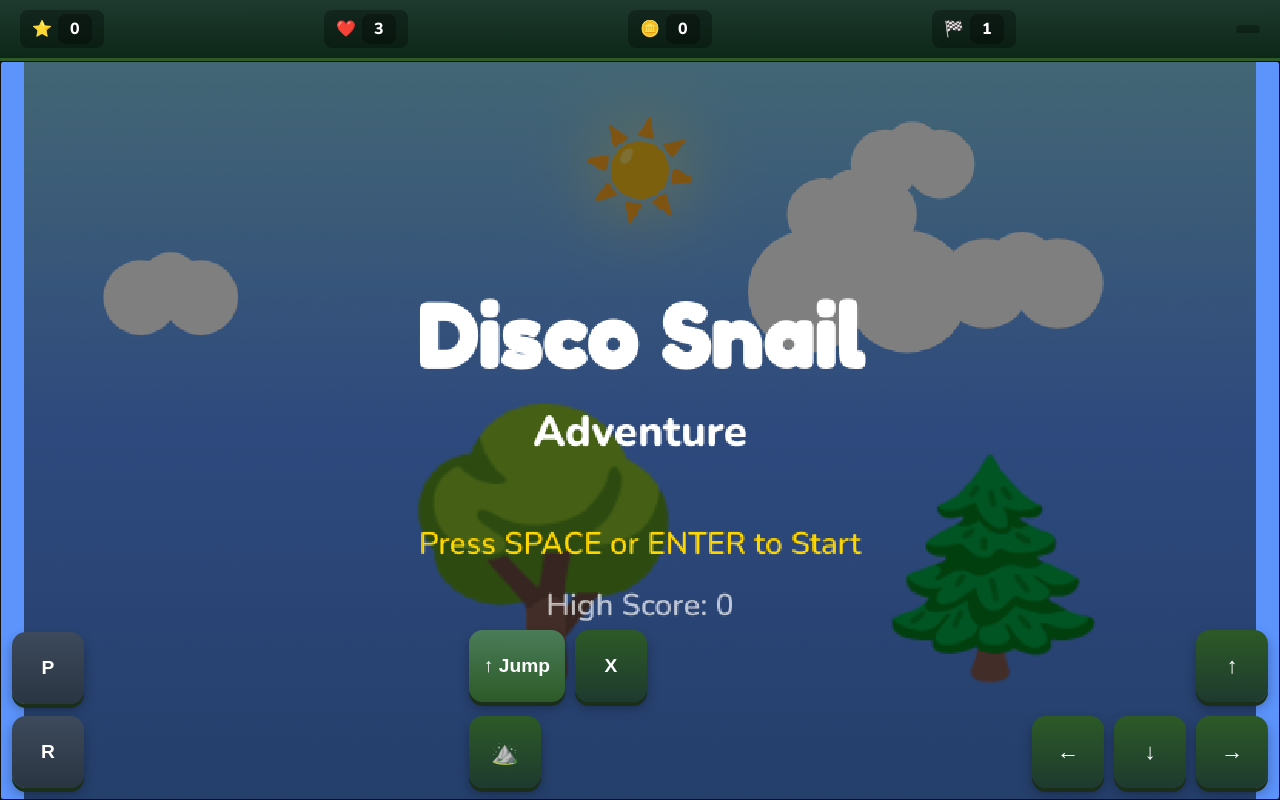
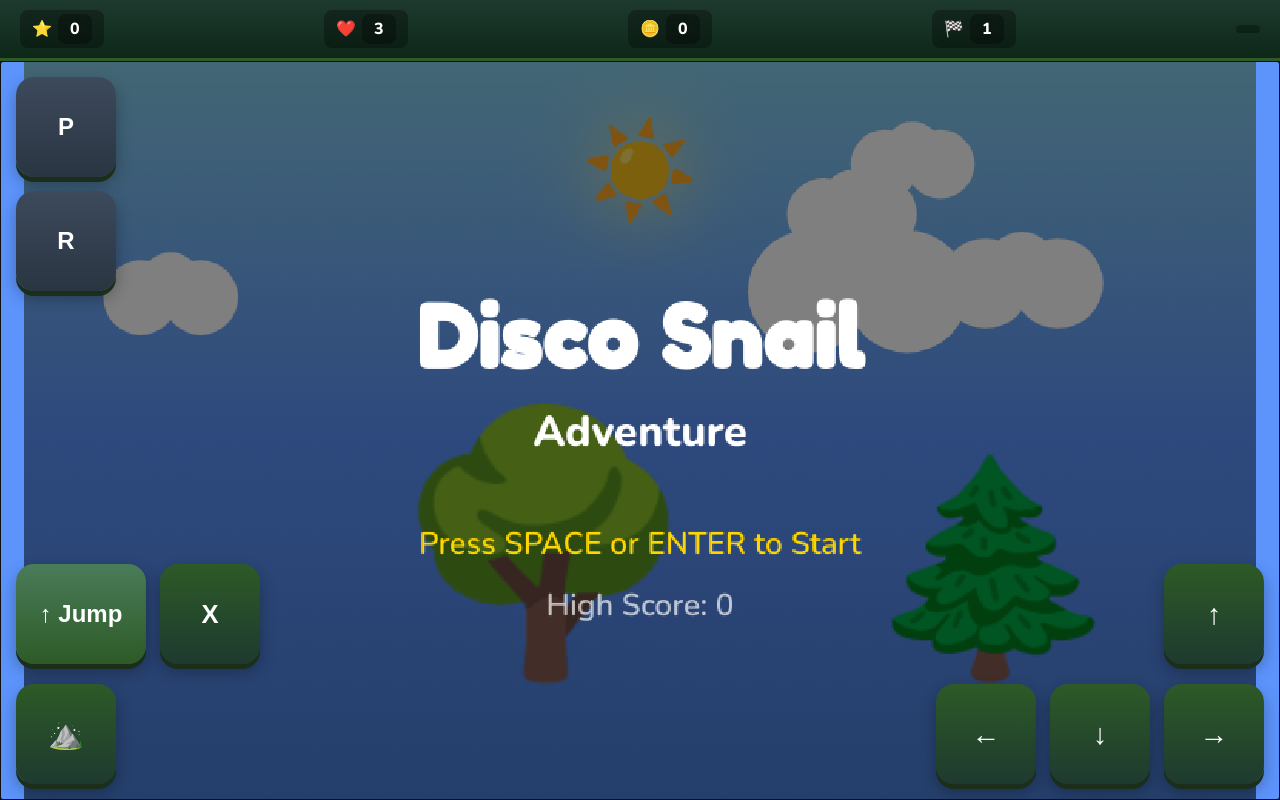
Before and after one commit to alexvsx360/Disco-Snail, a plain HTML site: page index.html in a window 1280 px wide. Drawn offline with nearby package versions, Linux system fonts and the light colour scheme.

Commit message:
bigger buttons

```diff
--- a/style.css
+++ b/style.css
@@ -151,46 +151,49 @@ h1 {
 #touchControls {
   display: none;
   position: absolute;
-  bottom: max(12px, env(safe-area-inset-bottom, 12px));
+  top: 0;
   left: 0;
   right: 0;
-  padding: 0 12px;
-  gap: 0;
+  bottom: 0;
+  pointer-events: none;
   touch-action: manipulation;
   user-select: none;
   -webkit-user-select: none;
-  pointer-events: none;
 }
 #touchControls .touch-settings,
 #touchControls .touch-left,
 #touchControls .touch-right {
   pointer-events: auto;
+  position: absolute;
 }
 @media (max-width: 900px), (hover: none) {
-  #touchControls {
-    display: flex;
-    flex-direction: row;
-    justify-content: space-between;
-    align-items: flex-end;
-    gap: 16px;
-  }
+  #touchControls { display: block; }
 }
+/* P ו-R – פינה שמאל למעלה */
 .touch-settings {
+  top: max(16px, env(safe-area-inset-top, 16px));
+  left: max(16px, env(safe-area-inset-left, 16px));
+  display: flex;
+  flex-direction: column;
+  gap: 14px;
+  align-items: flex-start;
+}
+/* קפיצה ו-X – פינה שמאל למטה */
+.touch-left {
+  bottom: max(16px, env(safe-area-inset-bottom, 16px));
+  left: max(16px, env(safe-area-inset-left, 16px));
   display: flex;
   flex-direction: column;
   gap: 12px;
   align-items: flex-start;
 }
-.touch-left {
+/* חצים – פינה ימין למטה */
+.touch-right {
+  bottom: max(16px, env(safe-area-inset-bottom, 16px));
+  right: max(16px, env(safe-area-inset-right, 16px));
   display: flex;
   flex-direction: column;
-  gap: 8px;
-  align-items: flex-start;
-}
-.touch-right {
-  display: flex;
-  flex-direction: column;
-  gap: 8px;
+  gap: 12px;
   align-items: flex-end;
 }
 .touch-row {
@@ -202,33 +205,33 @@ h1 {
 }
 .touch-row:last-child { margin-bottom: 0; }
 .touch-btn {
-  width: 88px;
-  height: 88px;
-  min-width: 88px;
+  width: 110px;
+  height: 110px;
+  min-width: 110px;
   border: none;
-  border-radius: 16px;
+  border-radius: 20px;
   background: linear-gradient(180deg, #2d5a27 0%, #1e3a2f 100%);
   color: #fff;
-  font-size: 1.8rem;
+  font-size: 2rem;
   font-weight: 800;
   cursor: pointer;
   display: flex;
   align-items: center;
   justify-content: center;
-  box-shadow: 0 6px 0 #1a2e1a, 0 8px 16px rgba(0,0,0,0.4);
+  box-shadow: 0 6px 0 #1a2e1a, 0 8px 20px rgba(0,0,0,0.4);
   transition: transform 0.05s, box-shadow 0.05s;
   touch-action: manipulation;
   -webkit-tap-highlight-color: transparent;
 }
 .touch-btn:active {
   transform: translateY(3px);
-  box-shadow: 0 3px 0 #1a2e1a, 0 5px 10px rgba(0,0,0,0.3);
+  box-shadow: 0 3px 0 #1a2e1a, 0 5px 12px rgba(0,0,0,0.3);
 }
-.touch-btn.wide { width: 120px; min-width: 120px; }
-.touch-btn.jump { font-size: 1.5rem; background: linear-gradient(180deg, #4a7c59 0%, #2d5a27 100%); }
-.touch-btn.fire { font-size: 1.4rem; }
+.touch-btn.wide { width: 150px; min-width: 150px; }
+.touch-btn.jump { font-size: 1.7rem; background: linear-gradient(180deg, #4a7c59 0%, #2d5a27 100%); }
+.touch-btn.fire { font-size: 1.8rem; }
 .touch-btn.pause,
-.touch-btn.restart { font-size: 1.3rem; background: linear-gradient(180deg, #3d4a5c 0%, #2a3542 100%); }
+.touch-btn.restart { font-size: 1.6rem; background: linear-gradient(180deg, #3d4a5c 0%, #2a3542 100%); }
 
 @media (max-width: 900px), (hover: none) {
   body {
@@ -270,19 +273,19 @@ h1 {
     object-fit: contain;
   }
   #touchControls .touch-btn {
-    width: 72px;
-    height: 72px;
-    min-width: 72px;
-    font-size: 1.4rem;
+    width: 100px;
+    height: 100px;
+    min-width: 100px;
+    font-size: 1.8rem;
     opacity: 1;
-    border-radius: 14px;
-    box-shadow: 0 4px 0 #1a2e1a, 0 6px 12px rgba(0,0,0,0.3);
+    border-radius: 18px;
+    box-shadow: 0 5px 0 #1a2e1a, 0 7px 16px rgba(0,0,0,0.3);
   }
   #touchControls .touch-btn:active { opacity: 0.85; }
-  #touchControls .touch-btn.wide { width: 96px; min-width: 96px; font-size: 1.2rem; }
-  #touchControls .touch-btn.jump { font-size: 1.2rem; }
-  #touchControls .touch-btn.fire { font-size: 1.2rem; }
+  #touchControls .touch-btn.wide { width: 130px; min-width: 130px; font-size: 1.5rem; }
+  #touchControls .touch-btn.jump { font-size: 1.5rem; }
+  #touchControls .touch-btn.fire { font-size: 1.6rem; }
   #touchControls .touch-btn.pause,
-  #touchControls .touch-btn.restart { font-size: 1.2rem; }
-  .touch-row { gap: 10px; margin-bottom: 6px; }
+  #touchControls .touch-btn.restart { font-size: 1.5rem; }
+  .touch-row { gap: 14px; margin-bottom: 8px; }
 }
```
